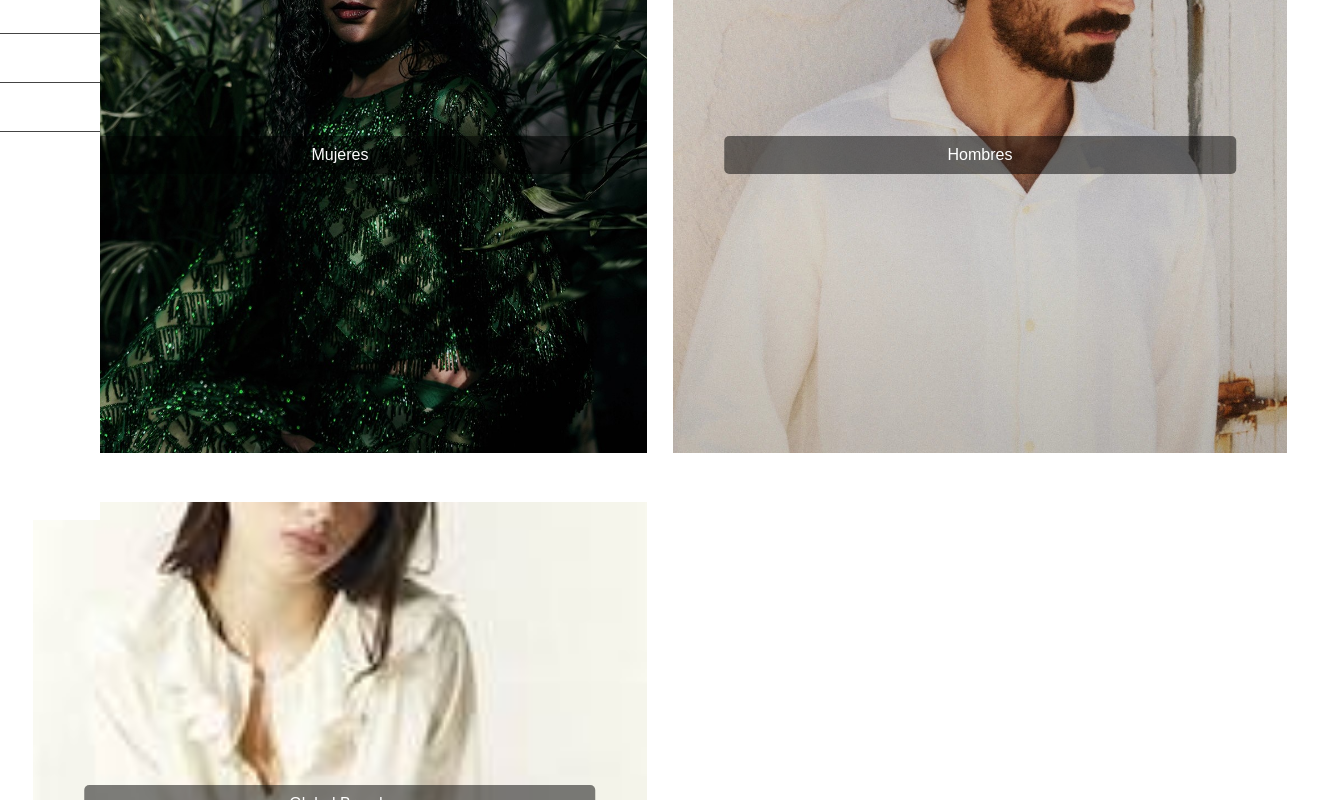
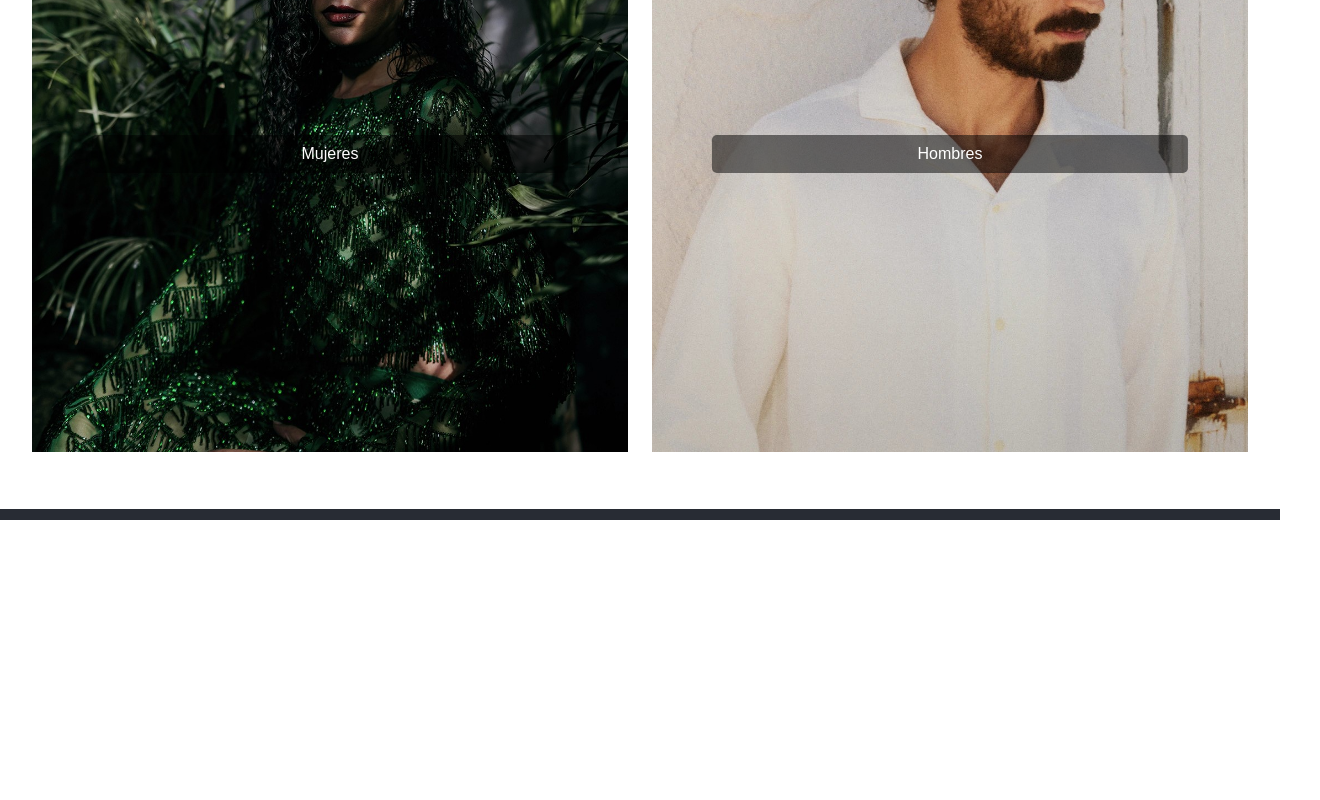
Before and after one commit to David-Martinez-17/Prueba, a React (Create React App) app in the folder app-react/: page / in a window 1280 px wide. Shown: the part 280-1080 px from the top of the page, 1320 px wide, since content can reach past the window. After the commit the page ends 800 px from the top, so only its background shows below. Built offline with nearby package versions, Linux system fonts and the light colour scheme.

Commit message:
Cuarto avance

```diff
--- a/app-react/package.json
+++ b/app-react/package.json
@@ -4,9 +4,11 @@
   "private": true,
   "dependencies": {
     "cra-template": "1.2.0",
+    "dom": "^0.0.3",
     "react": "^19.0.0",
     "react-dom": "^19.0.0",
     "react-icons": "^5.4.0",
+    "react-router": "^7.0.2",
     "react-scripts": "5.0.1"
   },
   "scripts": {
--- a/app-react/src/App.css
+++ b/app-react/src/App.css
@@ -1,3 +1,16 @@
+/* src/App.css */
+* {
+  box-sizing: border-box; /* Asegura que el padding y el border se incluyan en el ancho y alto total */
+}
+
+html, body {
+  margin: 0;
+  padding: 0;
+  width: 100%;
+  height: 100%;
+  overflow-x: hidden; /* Previene el desbordamiento horizontal */
+}
+
 .App {
   display: flex;
   flex-direction: column;
@@ -11,38 +24,64 @@ main {
   padding: 20px;
 }
 
-
-.App-logo {
-  height: 40vmin;
-  pointer-events: none;
-}
-
-@media (prefers-reduced-motion: no-preference) {
-  .App-logo {
-    animation: App-logo-spin infinite 20s linear;
-  }
-}
-
-.App-header {
-  background-color: #282c34;
-  min-height: 100vh;
+.body {
   display: flex;
   flex-direction: column;
   align-items: center;
-  justify-content: center;
-  font-size: calc(10px + 2vmin);
-  color: white;
+  width: 100%;
+  padding: 20px;
 }
 
-.App-link {
-  color: #61dafb;
+.row {
+  display: flex;
+  width: 100%;
+  justify-content: space-between;
+  margin-bottom: 20px;
+  flex-wrap: wrap; /* Permitir que los elementos se ajusten en pantallas pequeñas */
 }
 
-@keyframes App-logo-spin {
-  from {
-    transform: rotate(0deg);
-  }
-  to {
-    transform: rotate(360deg);
+.column {
+  display: flex;
+  flex-direction: column;
+  width: 100%;
+  margin-bottom: 20px;
+}
+
+.content-section {
+  position: relative;
+  flex: 1 1 48%; /* Permitir que los elementos se ajusten dentro del contenedor */
+  max-width: 48%; /* Ajuste para asegurar que los elementos no excedan el 48% del contenedor */
+  margin: 1%;
+}
+
+.image1 {
+  width: 100%;
+  height: auto;
+  object-fit: cover; /* Para asegurar que las imágenes se ajusten al contenedor */
+}
+
+.text-overlay {
+  position: absolute;
+  top: 50%;
+  left: 50%;
+  transform: translate(-50%, -50%);
+  color: white;
+  background-color: rgba(0, 0, 0, 0.5);
+  padding: 10px;
+  border-radius: 5px;
+  text-align: center;
+  text-decoration: none;
+  width: 80%;
+}
+
+.text-overlay:hover {
+  background-color: rgba(0, 0, 0, 0.7);
+}
+
+/* Media queries para pantallas pequeñas */
+@media (max-width: 768px) {
+  .content-section {
+    flex: 1 1 100%; /* Las imágenes ocuparán el 100% del ancho en pantallas pequeñas */
+    max-width: 100%; /* Asegurar que el ancho máximo también sea del 100% */
   }
 }
--- a/app-react/src/App.js
+++ b/app-react/src/App.js
@@ -1,20 +1,26 @@
-
+// src/App.js
 import React from 'react';
+import { BrowserRouter, Route, Routes } from 'react-router-dom';
 import Header from './components/Header';
 import HamburgerMenu from './components/HamburgerMenu';
 import Body from './components/Body';
 import Footer from './components/Footer';
 import './App.css';
+import Hombres from './components/Hombres';
 
 function App() {
   return (
+    <BrowserRouter>
       <div className="App">
         <Header />
         <HamburgerMenu />
-        <Body />
+        <Routes>
+          <Route path="/" element={<Body />} />
+          <Route path="/hombres" element={<Hombres />} /> {Hombres.js}
+        </Routes>
         <Footer />
-
       </div>
+    </BrowserRouter>
   );
 }
 
--- a/app-react/src/components/Body.css
+++ b/app-react/src/components/Body.css
@@ -9,35 +9,33 @@
 .row {
   display: flex;
   width: 100%;
-  justify-content: space-between;
+  justify-content: center;
   margin-bottom: 20px;
   flex-wrap: wrap;
 }
 
-.column {
-  display: flex;
-  flex-direction: column;
-  width: 100%;
-  margin-bottom: 20px;
+.content-section {
+  position: relative;
+  flex: 1 1 50%;
+  max-width: 50%;
+  margin: 0;
 }
 
-.content-section {
-  position: relative;
-  width: 48%;
-  margin: 1%;
-}
-
-.image1 {
+.image {
   width: 100%;
   height: 600px;
   object-fit: cover;
 }
 
-
 @media (max-width: 768px) {
   .content-section {
-    width: 100%;
+    flex: 1 1 100%;
+    max-width: 100%;
     margin: 10px 0;
+  }
+
+  .image {
+    height: auto;
   }
 }
 
@@ -47,14 +45,9 @@
   left: 50%;
   transform: translate(-50%, -50%);
   color: white;
-  background-color: rgba(0, 0, 0, 0.5);
   padding: 10px;
   border-radius: 5px;
   text-align: center;
-  text-decoration: none;
+  text-decoration: underline;
   width: 80%;
 }
-
-.text-overlay:hover {
-  background-color: rgba(0, 0, 0, 0.7);
-}
--- a/app-react/src/components/Body.js
+++ b/app-react/src/components/Body.js
@@ -6,22 +6,12 @@ const Body = () => {
     <div className="body">
       <div className="row">
         <div className="content-section">
-          <img src="/assest/img/malva_mujer.jpg" alt="Imagen 1" className="image1" />
-          <a href="/app2" className="text-overlay">Mujeres</a>
+          <img src="/assest/img/malva_mujer.jpg" alt="Imagen 1" className="image" />
+          <a href="/mujeres" className="text-overlay">Mujeres</a>
         </div>
         <div className="content-section">
-          <img src="/assest/img/malva_hombre.jpg" alt="Imagen 2" className="image1" />
-          <a href="/app2" className="text-overlay">Hombres</a>
-        </div>
-      </div>
-      <div className="column">
-        <div className="content-section">
-          <img src="/assest/img/Global_brands.jpg" alt="Imagen 3" className="image1" />
-          <a href="/app2" className="text-overlay">Global Brands</a>
-        </div>
-        <div className="content-section">
-          <img src="/assest/img/Local_brands.jpg" alt="Imagen 4" className="image1" />
-          <a href="/app2" className="text-overlay">Local Brands</a>
+          <img src="/assest/img/malva_hombre.jpg" alt="Imagen 2" className="image" />
+          <a href="/hombres" className="text-overlay">Hombres</a>
         </div>
       </div>
     </div>
--- a/app-react/src/components/Footer.css
+++ b/app-react/src/components/Footer.css
@@ -1,6 +1,6 @@
 .footer {
   width: 100%;
-  padding: 20px;
+  padding: 120px;
   background-color: #282c34;
   color: white;
   text-align: center;
@@ -55,6 +55,9 @@
   font-size: 16px;
   cursor: pointer;
   text-align: left;
+  display: flex;
+  align-items: center;
+  gap: 5px;
 }
 
 .dropdown-content {
--- a/app-react/src/components/Footer.js
+++ b/app-react/src/components/Footer.js
@@ -25,7 +25,7 @@ const Footer = () => {
         </div>
         <div className="dropdowns">
           <div className="dropdown">
-            <button className="dropdown-btn">Servicio al Cliente</button>
+            <button className="dropdown-btn">Servicio al Cliente<span>▼</span></button>
             <div className="dropdown-content">
               <a href="#Contactanos">Contáctanos/PQR</a>
               <a href="#Recoge">Recoge en la tienda</a>
@@ -33,7 +33,7 @@ const Footer = () => {
             </div>
           </div>
           <div className="dropdown">
-            <button className="dropdown-btn">Quiénes Somos</button>
+            <button className="dropdown-btn">Quiénes Somos<span>▼</span></button>
             <div className="dropdown-content">
               <a href="#Nosotros">Nuestro equipo</a>
             </div>
--- a/app-react/src/components/HamburgerMenu.css
+++ b/app-react/src/components/HamburgerMenu.css
@@ -25,9 +25,9 @@
   flex-direction: column;
   position: fixed;
   top: 0;
-  left: -250px;
+  left: -400px;
   background: white;
-  width: 350px;
+  width: 400px;
   height: 100%;
   transition: all 0.3s ease;
   z-index: 1;
--- /dev/null
+++ b/app-react/src/components/Hombres.js
@@ -0,0 +1,12 @@
+import React from 'react';
+
+const Hombres = () => {
+  return (
+    <div>
+      <h1>Bienvenido a la Página de Hombres</h1>
+      <p>Aquí encontrarás contenido específico para hombres.</p>
+    </div>
+  );
+};
+
+export default Hombres;
```
Also changed, not shown: 1 other file (tests, documents, lock files or other folders).
